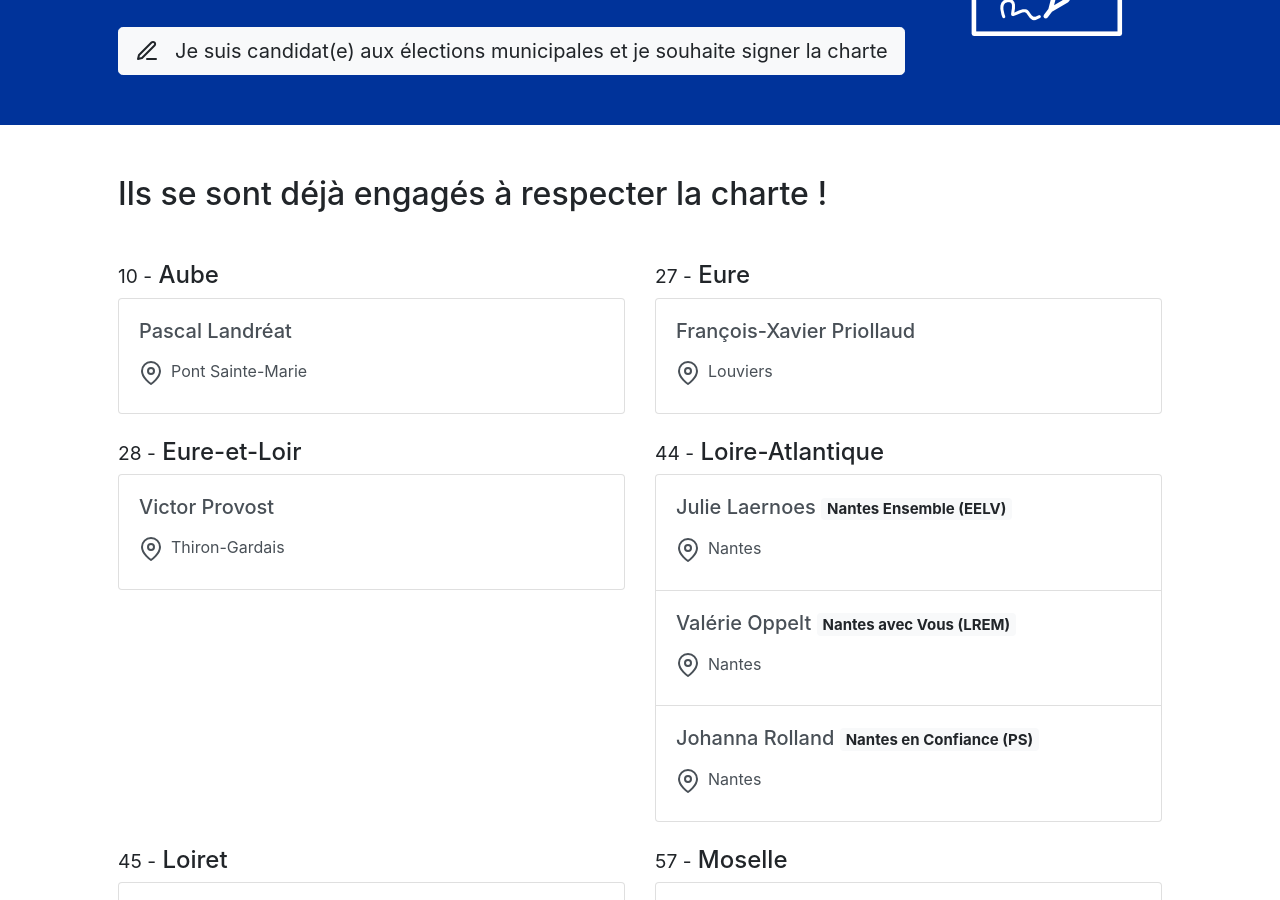
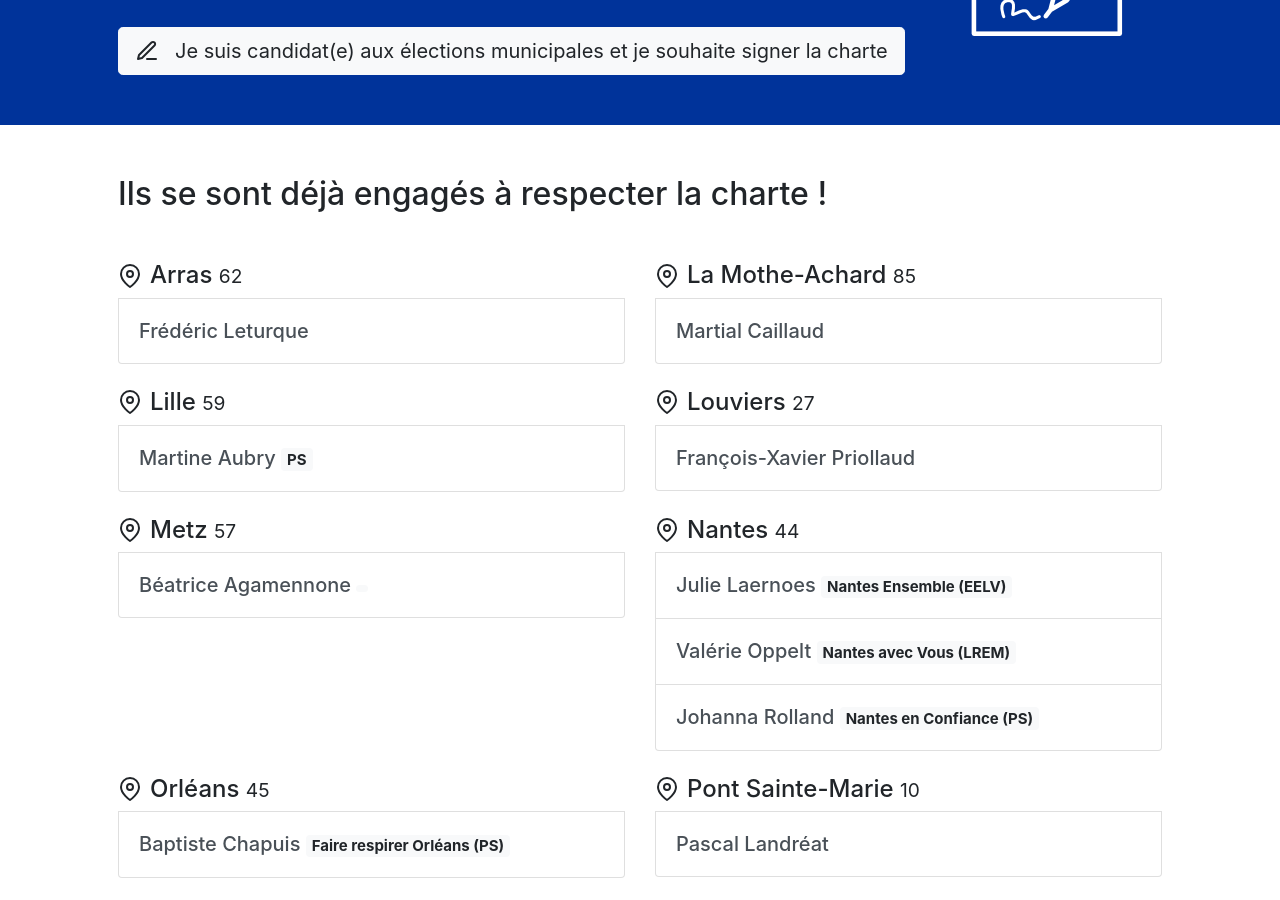
Before and after one commit to jeuneseuropeens/ville-europeenne, a Jekyll site: the page built from index.html, in a window 1280 px wide and 900 px high, scrolled down 2334 px. Built offline with Jekyll 4.4.1, drawn with Linux system fonts in a browser that asks for light colours; some web fonts are replaced; some of the changed text lies outside the part shown.

Commit message:
Ready to publish

```diff
--- a/_data/signataires.yml
+++ b/_data/signataires.yml
@@ -40,7 +40,7 @@ signataires:
     ville: Lille
     departement: 59
     liste:
-    etiquette: PS, PCF, société civile
+    etiquette: PS
   - prenom: Victor
     nom: Provost
     ville: Thiron-Gardais
@@ -69,7 +69,7 @@ signataires:
     nom: Atmania
     ville: Saint-Avold
     departement: 57
-    liste:
+    liste: Alternative crédible
     etiquette:
   - prenom: Frédéric
     nom: Leturque
--- a/index.html
+++ b/index.html
@@ -130,23 +130,29 @@ title: Accueil
         {% endfor %}
     </section>-->
 
+
+
     <section class="bg-white h-100">
         <h2 class="mb-4">Ils se sont déjà engagés à respecter la charte !</h2>
-        {% assign signataires = site.data.signataires.signataires | sort_natural: "departement" | group_by: "departement" %}
+
+        {% assign signataires_par_ville = site.data.signataires.signataires | sort_natural: "ville" | group_by: "ville" %}
         <div class="row">
-            {% for group in signataires %}
+            {% for group in signataires_par_ville %}
             <div class="col-12 col-lg-6">
-                    {% assign departement = site.data.departements | where: "code", group.name %}
-                    {% for departement in departement %}
-                        <h3 class="h4 mt-4 mb-2"><small>{{ departement.code }} -</small> {{ departement.nom }}</h3>
+                <ul class="list-group">
+                    {% assign signataires = group.items | sort_natural: "nom" %}
+
+                    {% for signataire in signataires %}
+                        {% capture ville %}{{signataire.ville}}&nbsp;<small>{{ signataire.departement }}</small>{% endcapture %}
                     {% endfor %}
 
-                    <ul class="list-group">
-                        {% assign signataires = group.items | sort_natural: "nom" %}
+
+                    <h3 class="h4 mt-4 mb-2 d-flex align-items-baseline"><i class="feather-icons-nav align-self-center mr-2" data-feather="map-pin"></i> {{ ville }}</h3>
+
                     {% for signataire in signataires %}
                     <li class="list-group-item list-group-item-action">
                         <div class="d-flex w-100 justify-content-between h5">
-                                    <h5 class="mt-2">
+                            <h5 class="mt-2 m-0">
                                 {{ signataire.prenom }} {{ signataire.nom }}
                                 {% if signataire.etiquette or signataire.liste %}
                                     <span class="badge badge-light align-self-center">
@@ -160,7 +166,6 @@ title: Accueil
                                 {% endif %}
                             </h5>
                         </div>
-                                <p><i class="feather-icons-nav align-self-center mr-2" data-feather="map-pin"></i>{{ signataire.ville }}</p>
                     </li>
                     {% endfor %}
                 </ul>
@@ -170,4 +175,5 @@ title: Accueil
             {% endfor %}
         </div>
     </section>
+
 </main>
```
Lines whose indentation alone changed are shown as unchanged.
